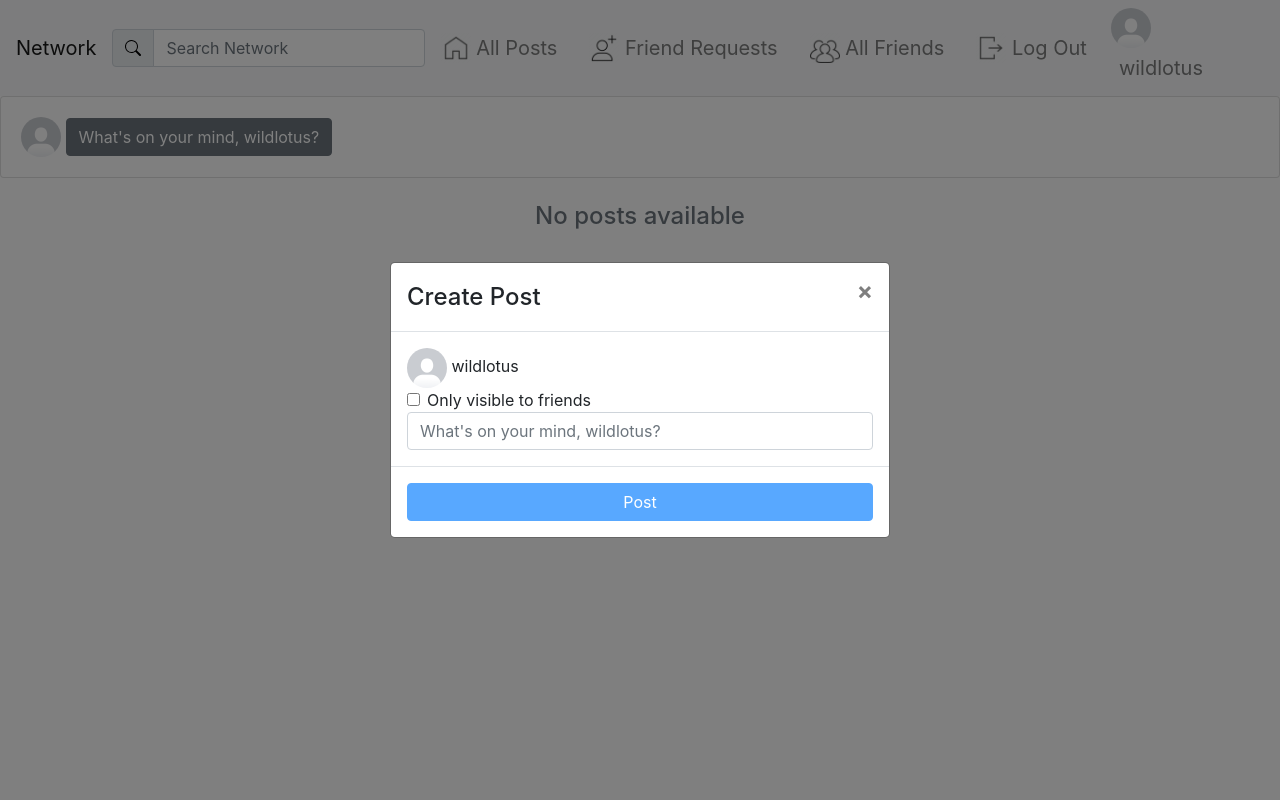
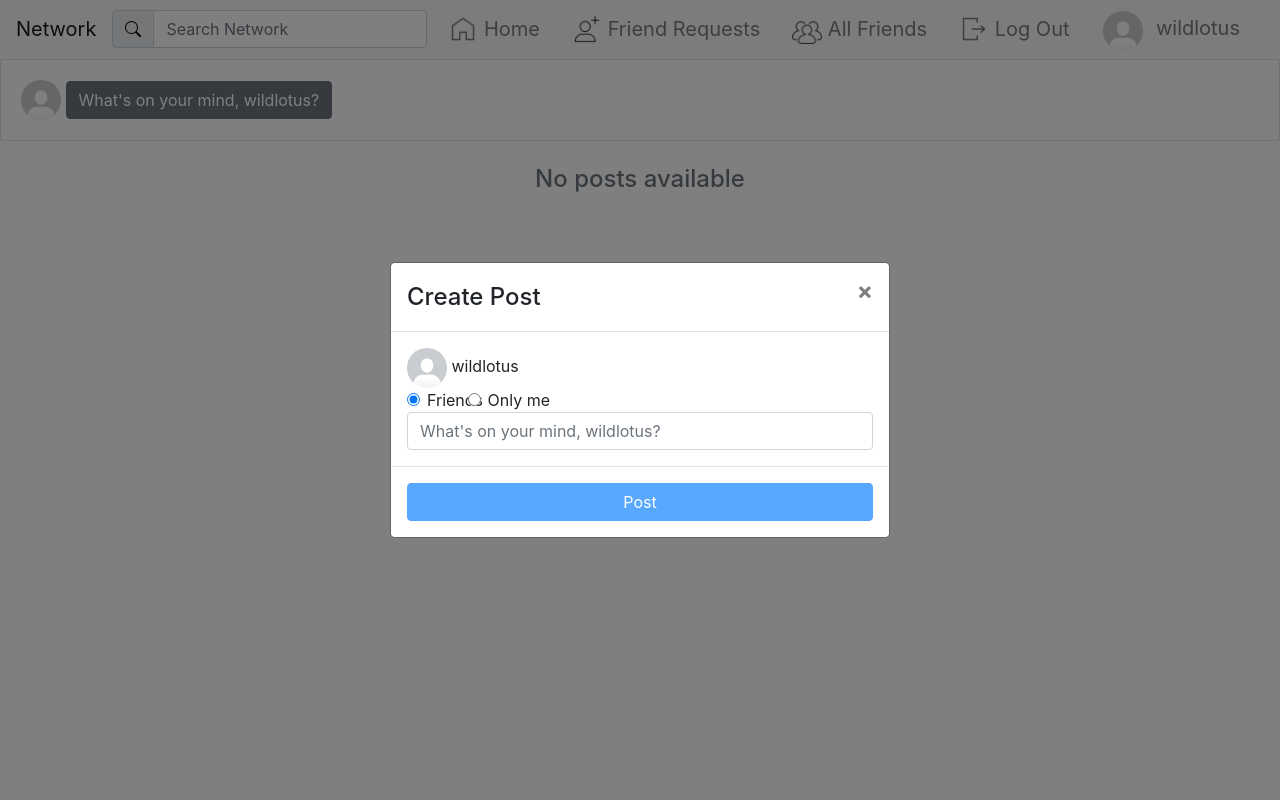
Before and after one commit to WildLotus-15/project6, a Django app: page / in a window 1280 px wide, after a click that opens the changed part. Run offline with Django 4.2, Linux system fonts and the light colour scheme; a user stored in the database is signed in; data comes from the database, SQL or seed files in the repository; both versions use the stored data as it was after the commit; data that the repository does not hold is empty; some libraries are stand-ins or nearby versions.

Commit message:
Added only me feature when posting replaced checkboxes with radio buttons

```diff
--- a/network/models.py
+++ b/network/models.py
@@ -39,6 +39,7 @@ class Post(models.Model):
     author = models.ForeignKey(UserProfile, on_delete=models.CASCADE)
     description = models.CharField(max_length=64)
     only_friends = models.BooleanField(default=False)
+    only_me = models.BooleanField(default=False)
     timestamp = models.DateTimeField(default=timezone.now)
 
 
--- a/network/static/network/js/create_post.js
+++ b/network/static/network/js/create_post.js
@@ -22,7 +22,8 @@ function force_login() {
 
 function create_post() {
     const description = document.querySelector('#post_content').value
-    const only_friends = document.querySelector('.form-check-input').checked
+    const only_friends = document.querySelector('#only_friends').checked
+    const only_me = document.querySelector('#only_me').checked
 
     fetch('/create_post', {
         method: 'POST',
@@ -31,7 +32,8 @@ function create_post() {
         },
         body: JSON.stringify({
             "description": description,
-            "only_friends": only_friends
+            "only_friends": only_friends,
+            "only_me": only_me
         })
     })
     .then(response => response.json())
--- a/network/templates/network/index.html
+++ b/network/templates/network/index.html
@@ -44,9 +44,13 @@
                     </a>
                     {{ request.user.username }}
                     <div class="form-check">
-                        <input class="form-check-input" type="checkbox" value="" id="flexCheckDefault">
-                        <label class="form-check-label" for="flexCheckDefault">
-                            Only visible to friends
+                        <input class="form-check-input" type="radio" name="flexRadioDefault" id="only_friends" checked>
+                        <label class="form-check-label" for="flexRadioDefault1">
+                            Friends
+                        </label>
+                        <input class="form-check-input" type="radio" name="flexRadioDefault" id="only_me">
+                        <label class="form-check-label" for="flexRadioDefault1">
+                            Only me
                         </label>
                     </div>
                     <input id="post_content" type="text" placeholder="What's on your mind, {{ request.user.username }}?"
--- a/network/templates/network/layout.html
+++ b/network/templates/network/layout.html
@@ -38,7 +38,7 @@
                 <li class="nav-item">
                     <a class="navbar-brand nav-link" href="{% url 'index' %}">
                         <img src="{% static 'network/images/Home_homepage_interface-256.webp' %}" width="30" class="d-inline-block align-top" alt="">
-                        All Posts
+                        Home
                     </a>
                 </li>
                 {% if user.is_authenticated %}
--- a/network/templates/network/posts.html
+++ b/network/templates/network/posts.html
@@ -1,7 +1,8 @@
 {% load static %}
 
 {% if post.only_friends %}
-    {% if post.author.user in request.user.profile.friends.all or post.author.user == request.user %}
+    {% if post.author.user in request.user.profile.friends.all or request.user in post.author.friends.all or
+    post.author.user == request.user %}
         <div class="card">
             <div class="card-body">
                 <h5 class="card-title">
@@ -15,7 +16,8 @@
             </div>
         </div>
     {% endif %}
-{% else %}
+{% endif %}
+{% if post.only_me and post.author.user == request.user %}
     <div class="card">
         <div class="card-body">
             <h5 class="card-title">
--- a/network/views.py
+++ b/network/views.py
@@ -225,7 +225,8 @@ def create_post(request):
         data = json.loads(request.body)
         description = data.get("description")
         only_friends = data.get("only_friends")
-        post = Post(author=request.user.profile, description=description, only_friends=only_friends)
+        only_me = data.get("only_me")
+        post = Post(author=request.user.profile, description=description, only_friends=only_friends, only_me=only_me)
         post.save()
         return JsonResponse({"message": "Post was created successfully."}, status=201)
 
```
Also changed, not shown: db.sqlite3, network/migrations/0018_post_only_me.py (added). Lines whose indentation alone changed are shown as unchanged.
